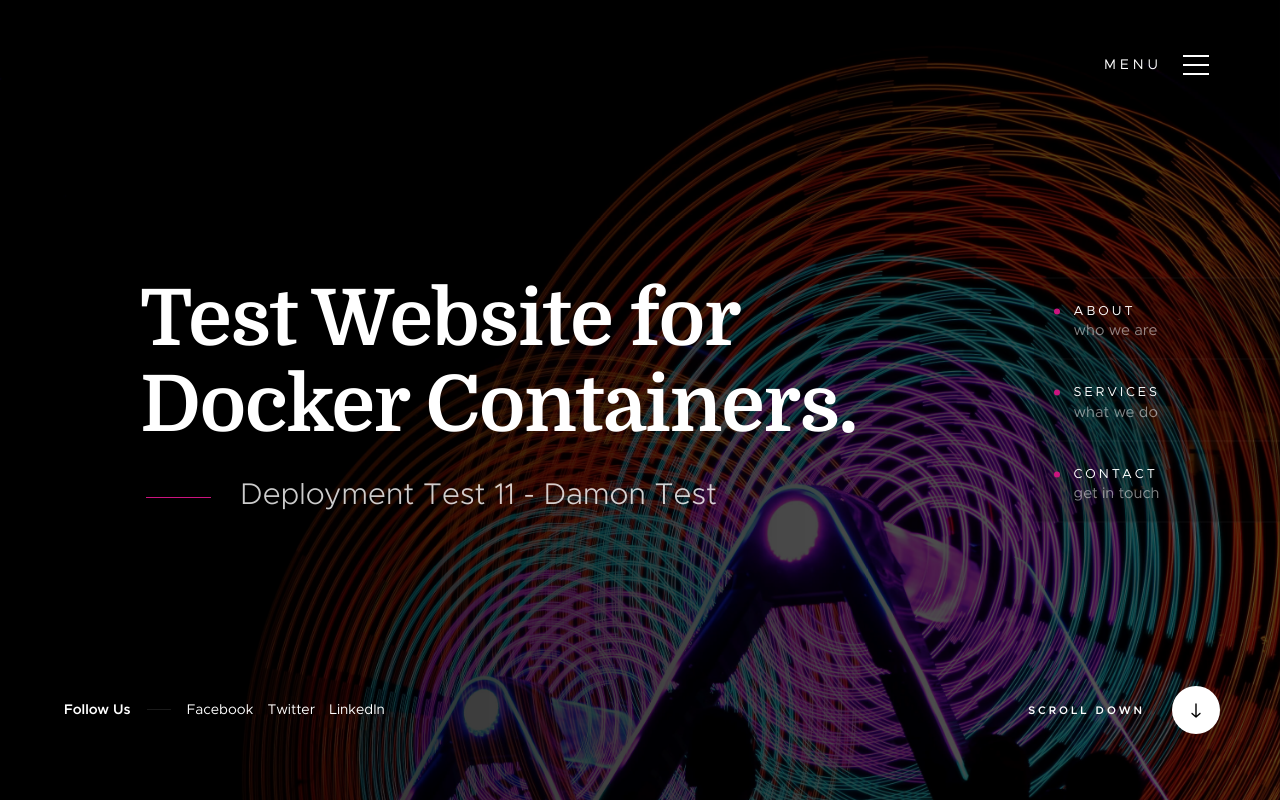
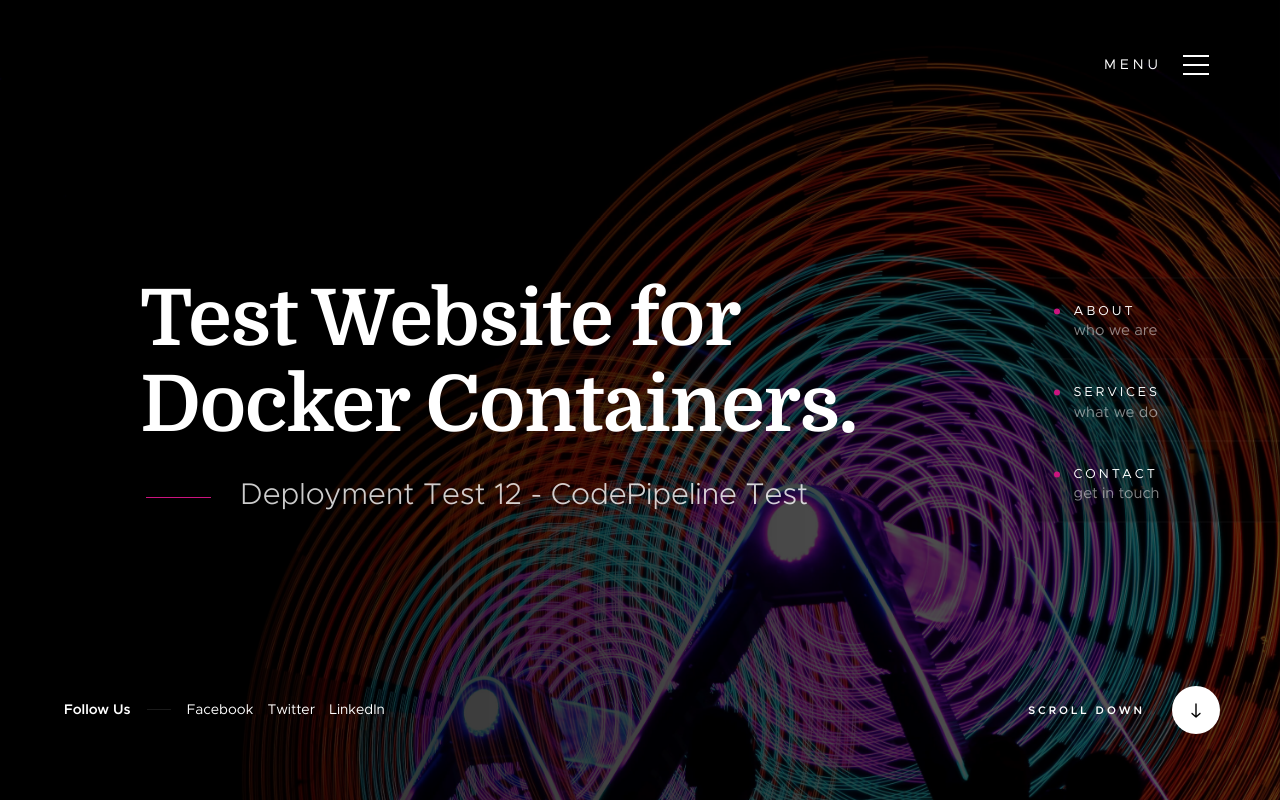
Before and after one commit to seankbeard/docker-sample, a plain HTML site: page index.html in a window 1280 px wide. Shown: the top 802 px of the page. Drawn offline with Linux system fonts and the light colour scheme; files whose address does not match are found by name.

Commit message:
checking new deployment

```diff
--- a/index.html
+++ b/index.html
@@ -98,7 +98,7 @@
                 </h1>
 
                 <p>
-                Deployment Test 11 - Damon Test
+                Deployment Test 12 - CodePipeline Test
                 </p>
             </div> <!-- end home-content__main -->
 
```
